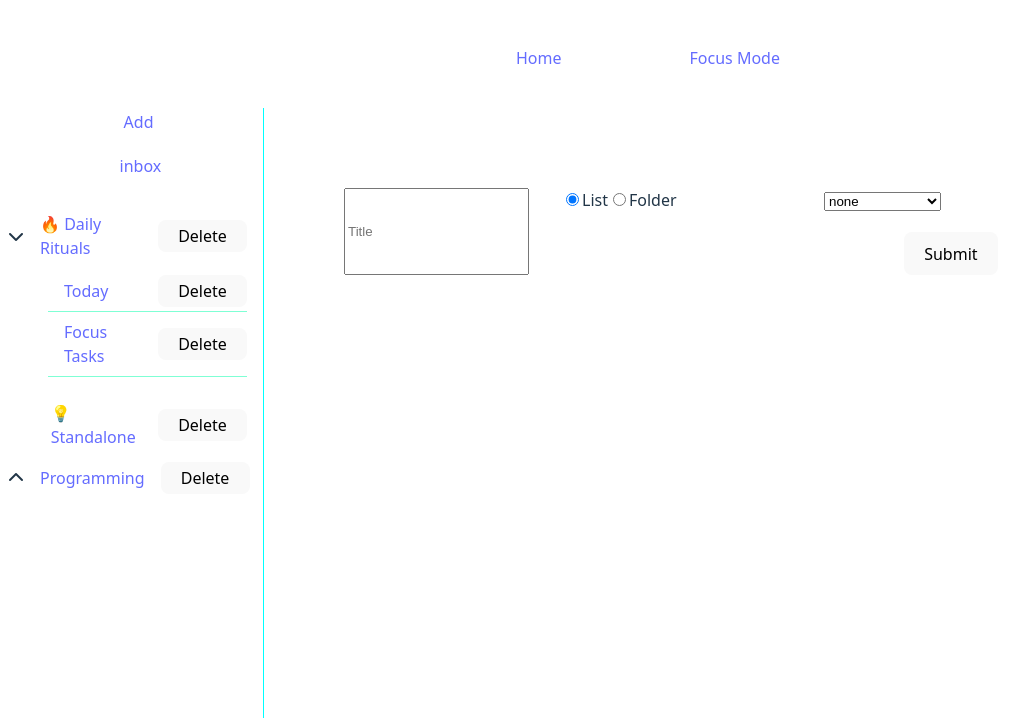
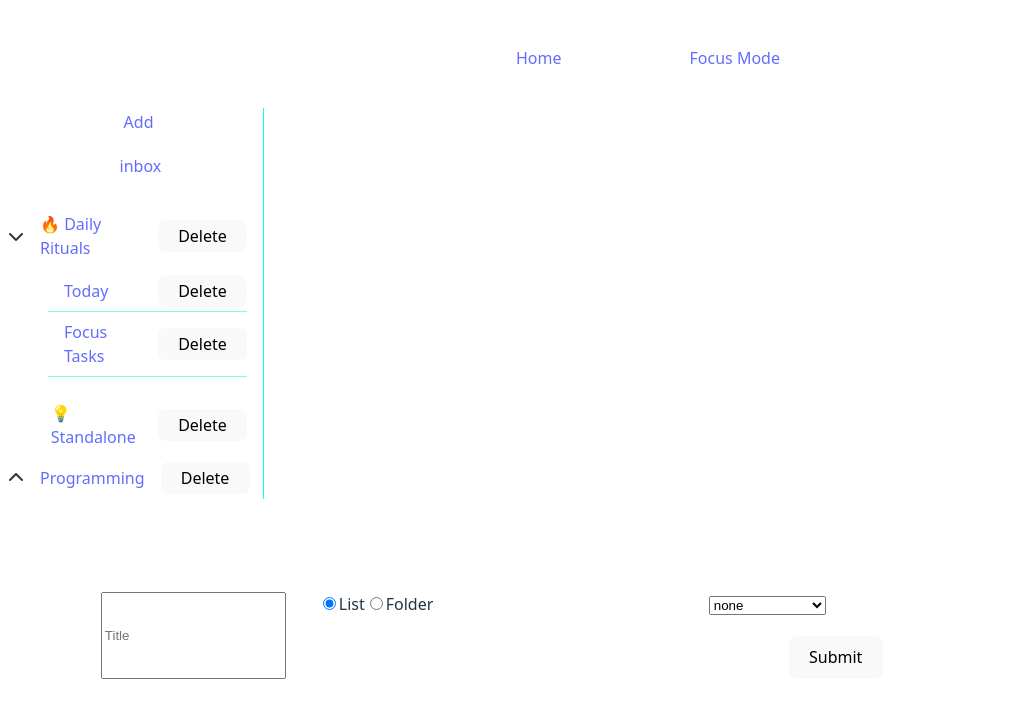
Before and after one commit to thomaswilliamscode/todo, a React (Vite) app: page / in a window 1280 px wide. Shown: the top 718 px of the page, without its empty margins (0-1032 px from the left). Built offline with nearby package versions, Linux system fonts and the light colour scheme.

Commit message:
Move layout styles to a new layout.css file for better organization

```diff
--- /dev/null
+++ b/src/Styles/layout.css
@@ -0,0 +1,9 @@
+#layout {
+  display: flex;
+  width: 100%;
+  margin-left: 0;
+  min-height: 100vh;
+  overflow-x: hidden;
+  flex-wrap: wrap; /* allow header to take its own row */
+  align-items: stretch;
+}
--- a/src/index.css
+++ b/src/index.css
@@ -24,17 +24,6 @@ html, body {
 
 
 
-/* Layout */
-
-#layout {
-  display: flex;
-  width: 100%;
-  margin-left: 0;
-  min-height: 100vh;
-  overflow-x: hidden;
-  flex-wrap: wrap; /* allow header to take its own row */
-  align-items: stretch;
-}
 
 /* Focus Page */
 #focus-btn-div{
```
